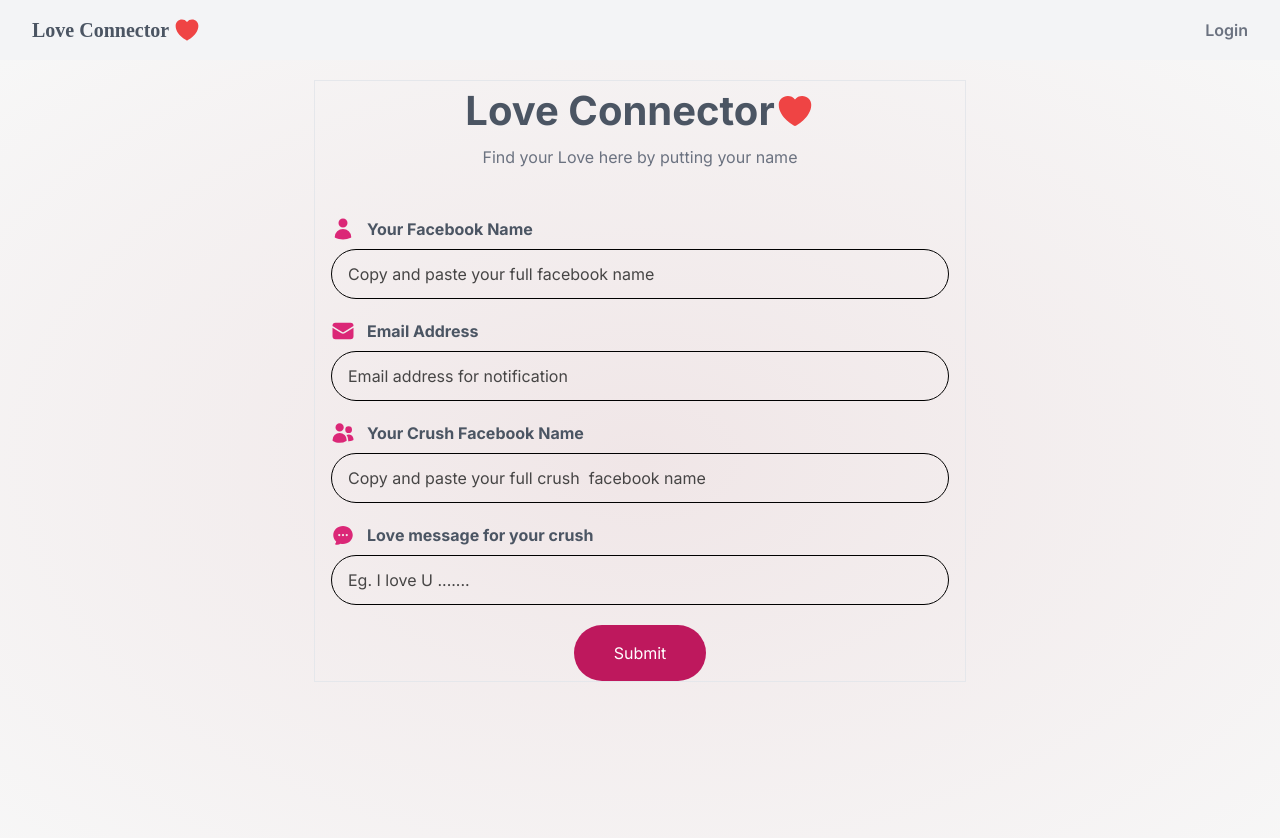
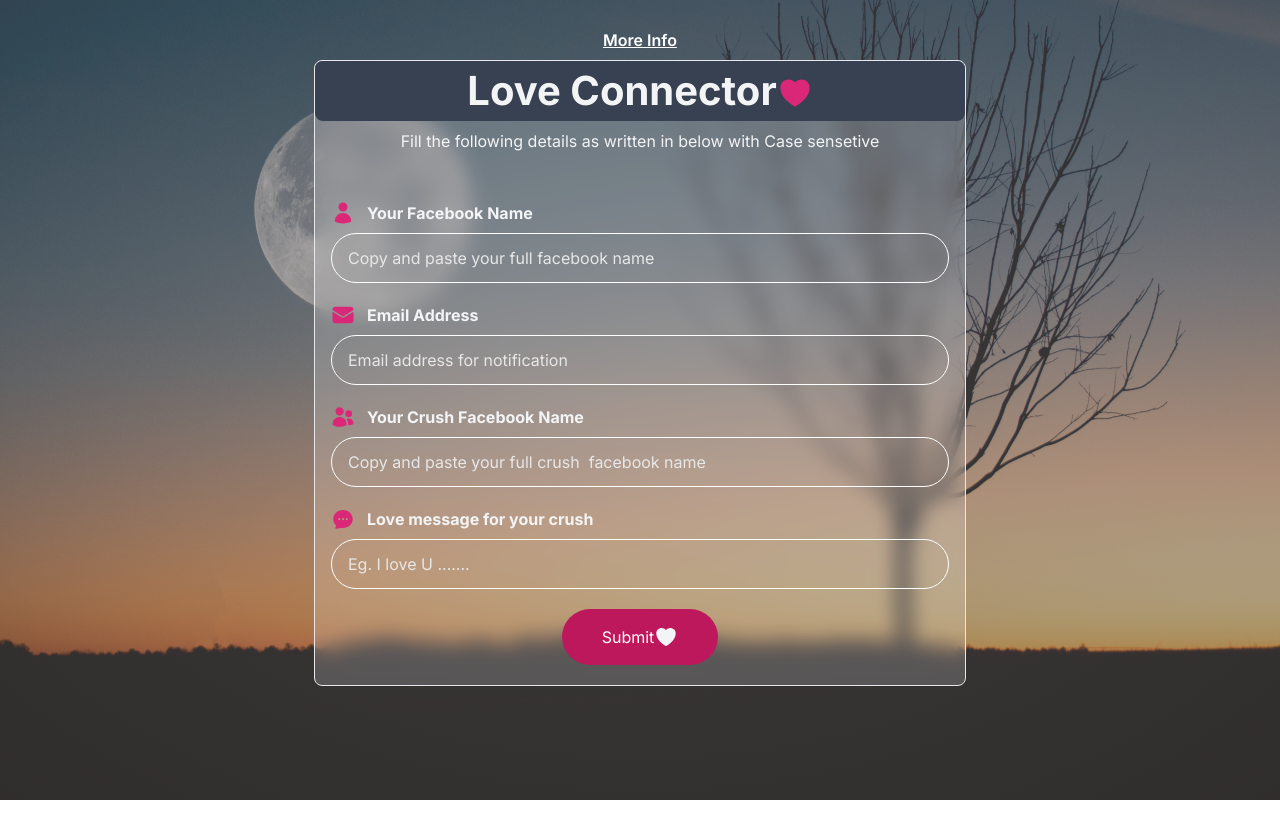
Before and after one commit to Abinash88/LoveConnector, a Next.js app: page / in a window 1280 px wide. Shown: the top 838 px of the page. After the commit the page ends 800 px from the top, so only its background shows below. Built offline with nearby package versions, Linux system fonts and the light colour scheme.

Commit message:
finished creating the features of app

```diff
--- a/src/app/FormFill/page.js
+++ b/src/app/FormFill/page.js
@@ -7,10 +7,10 @@
   UserIcon,
   UsersIcon,
 } from "@heroicons/react/24/solid";
-import { useState } from "react";
+import { useState, useEffect } from "react";
 import { toast } from "react-toastify";
 import Loader from '@/components/Loader'
-// import { uuid } from 'uuidv4';
+import { uuid } from 'uuidv4';
 let loader = false;
 
 export default function page() {
@@ -18,63 +18,78 @@
   const [Email, SetEmail] = useState("");
   const [CrushName, SetCrushName] = useState("");
   const [Message, SetMessage] = useState("");
+  const [showDetails, setShowDetails] = useState(false);
+  const userId = localStorage.getItem('userId')
 
-
-
-  const FetchUserData = async (e) =>{
+  const FetchUserData = async (e) => {
+    e.preventDefault();
+    if (userId) {
+      return toast.error('You have already use this features!')
+    }
     loader = true;
-    e.preventDefault();
-    try{
-      const res = await fetch('/api/PostAndSearch',{
-        method:'POST',
-        headers:{
+    try {
+      const res = await fetch('/api/PostAndSearch', {
+        method: 'POST',
+        headers: {
           'Content-Type': 'application/json',
         },
         body: JSON.stringify({
-          name:UserName.trim(''),
-          email:Email,
-          crushName:CrushName.trim(''),
-          message:Message,
+          name: UserName.trim(''),
+          email: Email,
+          crushName: CrushName.trim(''),
+          message: Message,
         })
       })
 
       const data = await res.json();
-      if(!data.success) return toast.error(data.message,{
+      loader = false
+      if (!data.success) return toast.error(data.message, {
         position: toast.POSITION.TOP_CENTER,
-        className:'toast',
+        className: 'toast',
       });
-      toast.success(data.message,{
+      toast.success(data.message, {
         position: toast.POSITION.TOP_CENTER,
       })
       SetUserName('');
       SetEmail('');
       SetCrushName('');
       SetMessage('');
-      loader = false
-    }catch(err) {
+      const userId = uuid();
+      localStorage.setItem('userId', userId);
+    } catch (err) {
       console.log(err.message);
       loader = false
     }
   }
 
+  useEffect(() => {
+    alert(`Keep in mind that you can only provide your details once in the following fields. Please make sure to write your name exactly as it appears on Facebook.`)
+  }, []);
 
   return (
     <>
       <main className="flex min-h-screen background flex-col items-center justify p-5">
-        <div className=" border  md:w-auto w-full">
+        <button onClick={() => setShowDetails(!showDetails)} className='text-white p-2 font-semibold underline cursor-pointer'>More Info </button>
+        <div className={`absolute ${!showDetails ? 'h-[0px] overflow-hidden' : 'h-[400px]'} md:w-[500px] w-[90%]  rounded-md top-[55px] m-auto bg-gray-100 z-10 `}>
+          <h2 className='p-2 text-gray-600 text-[22px] text-center underline'>About App</h2>
+          <p className='p-3 text-gray-500 '>Hi, this is creator of this app. I have created this app to help you find the perfect couple for yourself. Please copy-paste or enter your and your loved one's Facebook 'Name' exactly as it appears on Facebook (including case sensitivity) in the form provided. Once you have filled in the form with both names, please share the app link with other people so they can help you reach your loved one.
+
+            If both of you enter each other's names correctly, you will receive a notification via email, which you have provided. Please note that you can only fill out the form once, so make sure to provide the following credentials accurately.</p>
+        </div>
+        <div className=" border rounded-lg pb-5 mybox  md:w-auto w-full">
           <div className="">
             {
-              loader ? <Loader/> :null
+              loader ? <Loader /> : null
             }
           </div>
-          <h1 className="text-center flex  items-center justify-center text-[25px] md:text-[40px] font-bold text-gray-600 mb-1">
-            Love Connector <HeartIcon   className="h-10 text-red-500" />
+          <h1 className="text-center rounded-lg   bg-gray-700 flex  items-center justify-center text-[25px] md:text-[40px] font-bold text-gray-100 mb-2">
+            <span>Love Connector</span> <HeartIcon className="md:h-10 h-8 pt-1 text-pink-600" />
           </h1>
-          <p className="text-center md:text-[16px] text-[14px] text-gray-500 mb-3">
-            Find your Love here by putting your name
+          <p className="text-center md:text-[16px] text-[15px] text-gray-100 mb-3">
+            Fill the following details as written in below with Case sensetive
           </p>
           <div className="md:w-[650px] w-full   p-4 h-[500px] bg--200 rounded-md">
-            <form onSubmit={FetchUserData} action="w-full">
+            <form onSubmit={FetchUserData} className="w-full">
               <div className="flex flex-col inputdiv  ">
                 <label className="text-bold flex" htmlFor="Name">
                   <UserIcon className="h-6 mr-3 text-pink-600" /> Your Facebook
@@ -127,11 +142,13 @@
                 />
               </div>
               <div className="">
+
                 <button
                   className="relative flex item-center justify-center mx-auto  hover:bg-pink-800 mt-5 rounded-full px-10 py-4 bg-pink-700 text-white"
                   type="submit"
                 >
-                     Submit
+                  Submit
+                  <HeartIcon className=" h-6 text-gray-100" />
                 </button>
               </div>
             </form>
--- a/src/app/globals.css
+++ b/src/app/globals.css
@@ -4,15 +4,28 @@
 
 
 .background{
-  background: radial-gradient(#f0e6e7, #f7f7f7);
+  background: radial-gradient(#6b66668c, #5e585883), url('../../public/moon.jpg');
+  background-position:center;
+  background-size:cover;
+
+
+}
+
+.mybox{
+  background:rgba(255, 255, 255, 0.176);
+  backdrop-filter: blur(10px);
 }
 
 input{
-  @apply px-4 py-3 rounded-full border border-black bg-transparent w-full
+  @apply px-4 md:py-3 py-2 rounded-full border text-white border-white bg-transparent w-full
+}
+
+input:focus{
+  outline:none;
 }
 
 input::placeholder{
-  color: #464545
+  color: #e7e7e7
 }
 
 .inputdiv{
@@ -20,7 +33,7 @@
 }
 
 label{
-  @apply mb-2 text-gray-600
+  @apply mb-2 text-gray-100 text-[14px] md:text-[16px]
 }
 
 label{
--- a/src/app/page.tsx
+++ b/src/app/page.tsx
@@ -1,13 +1,13 @@
 "use client"
 
-import Header from "@/components/Header";
+// import Header from "@/components/Header";
 import FormFill from '@/app/FormFill/page'
 
 export default function Home() {
 
   return (
     <>
-      <Header />
+      {/* <Header /> */}
       <FormFill/>
     </>
   );
--- a/src/components/Header.jsx
+++ b/src/components/Header.jsx
@@ -4,7 +4,7 @@
 
 const Header = () => {
   return (
-    <div className='flex justify-between items-center h-[60px] bg-gray-100 px-8'>
+    <div className='flex justify-between items-center h-[60px]  px-8'>
         <div className="logo">
             <Link href='/' className='flex space-x-1 items-center'><h1 className='text-[22px] font-bold text-gray-600'>Love Connector</h1> <HeartIcon className='h-7 text-red-500'/> </Link>
         </div>
--- a/src/pages/api/EmailSender.js
+++ b/src/pages/api/EmailSender.js
@@ -9,11 +9,19 @@
   crushName
 ) => {
   const emailContent = () => {
-    return `<div>
-      <h2><b>${userName}</b> <i>loves</i>  <b>${crushName}</b> </h2>
-      <h5><b>${userName} Message:</b> ${userMsg}</h5>
-      <h5><b>${crushName} Message:</b> ${crushMsg}</h5>
-    </div>`
+    return `
+    <html>
+      <head>
+      </head>
+        <body>
+          <div>
+          <h2><b>${userName}</b> <i style='color:'red';font-size:'20px'>+</span>  <b>${crushName}</b> </h2>
+          <h3><b>${userName} Message:</b> ${userMsg}</h3>
+          <h3><b>${crushName} Message:</b> ${crushMsg}</h3>
+          </div>
+        </body>
+    </html>
+    `;
   };
 
   const transporter = nodemailer.createTransport({
--- a/src/pages/api/PostAndSearch.js
+++ b/src/pages/api/PostAndSearch.js
@@ -17,10 +17,11 @@
   const isExist = await User.findOne({ email });
   const isExistName = await User.findOne({ name });
 
-  if (isExist) return ErrorHandler(res, 400, "Already Exists");
-  if (isExistName) return ErrorHandler(res, 400, "Already Exists");
+  if (isExist) return ErrorHandler(res, 400, "Email Already Exists");
+  if (isExistName) return ErrorHandler(res, 400, "UserName Already Exists");
 
-  const doesConnect = await User.findOne({ name: crushName });
+  const doesConnect = await User.findOne({ name: crushName, crushName:name });
+
   if (doesConnect) {
     Mail(
       email,
```
Also changed, not shown: public/moon.jpg (added).
